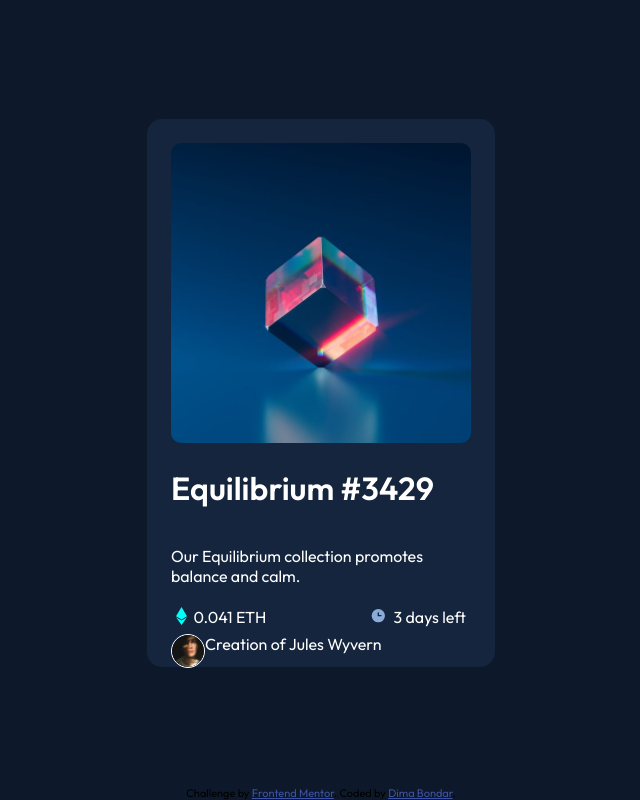
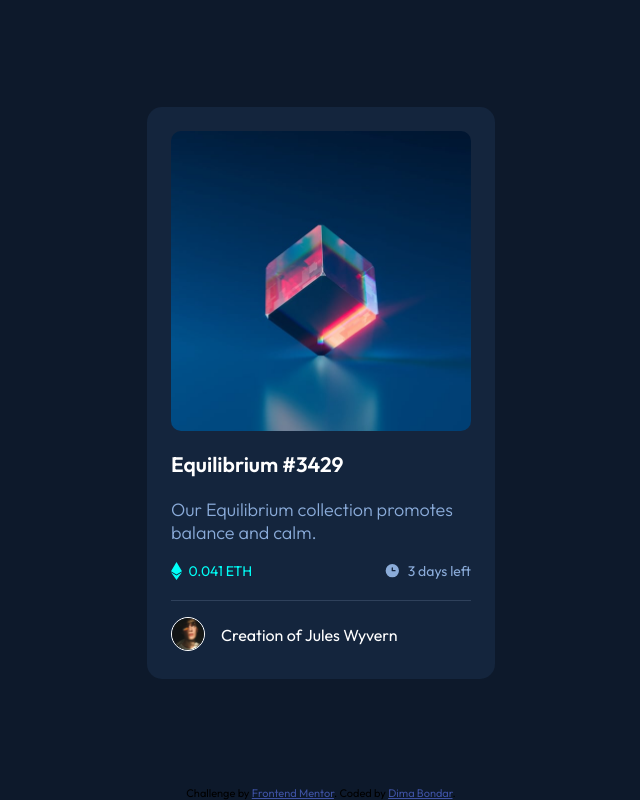
Before and after one commit to heyimdima/nft-preview-card-component, an Angular app in the folder frontend/: page / in a window 1280 px wide. Shown: the whole page, without its empty margins (319-959 px from the left). Built offline with nearby package versions, Linux system fonts and the light colour scheme.

Commit message:
finalized inactive states of the component

```diff
--- a/frontend/src/app/components/nft-preview-card/nft-preview-card.component.css
+++ b/frontend/src/app/components/nft-preview-card/nft-preview-card.component.css
@@ -2,13 +2,14 @@
   background-color: var(--cardBg);
   border-radius: 15px;
   max-width: 300px;
-  max-height: 500px;
+  max-height: 525px;
   padding: 1.5em;
 }
 
 .equilibrium-img {
   border-radius: 10px;
   width: 100%;
+  margin-bottom: 1em;
 }
 
 .nft-info {
@@ -18,18 +19,26 @@ flex-direction: column;
 
 .nft-name {
   color: var(--white);
+  margin: 0;
+  font-size: 21px;
+  margin-bottom: 1em;
+  font-weight: 600;
 }
 
 .nft-about {
-  color: var(--white);
+  color: var(--softBlue);
+  margin: 0;
+  font-size: 18px;
+  margin-bottom: 1em;
+  font-weight: 300;
 }
 
 .nft-price-line {
   display: flex;
   flex-direction: row;
   flex-wrap: nowrap;
-  padding: 5px;
   justify-content: space-between;
+  font-weight: 400;
 }
 
 .nft-price-tag {
@@ -43,8 +52,9 @@ flex-direction: column;
 }
 
 .price-text {
- margin: 0;
- color: var(--white);
+  margin: 0;
+  color: var(--cyan);
+  font-size: 14px;
 }
 
 .nft-days-left-tag {
@@ -59,7 +69,17 @@ flex-direction: column;
 
 .days-left-text {
   margin: 0;
-  color: var(--white);
+  color: var(--softBlue);
+  font-size: 14px;
+}
+
+.spacer-line {
+  border: 0;
+  height: 1px;
+  width: 100%;
+  background-color: var(--lineColor);
+  margin-bottom: 1em;
+  margin-top: 1em;
 }
 
 .created-by {
@@ -77,4 +97,6 @@ flex-direction: column;
 .created-by-text {
   margin: 0;
   color: var(--white);
+  margin-top: 0.5em;
+  margin-left: 1em;
 }
--- a/frontend/src/app/components/nft-preview-card/nft-preview-card.component.html
+++ b/frontend/src/app/components/nft-preview-card/nft-preview-card.component.html
@@ -13,6 +13,7 @@
         <p class="days-left-text">3 days left</p>
       </div>
     </div>
+      <hr class="spacer-line">
       <div class="created-by">
       <span><img src="assets/images/image-avatar.png" alt="image-avatar" class="avatar-image"></span>
       <p class="created-by-text">Creation of Jules Wyvern</p>
```
